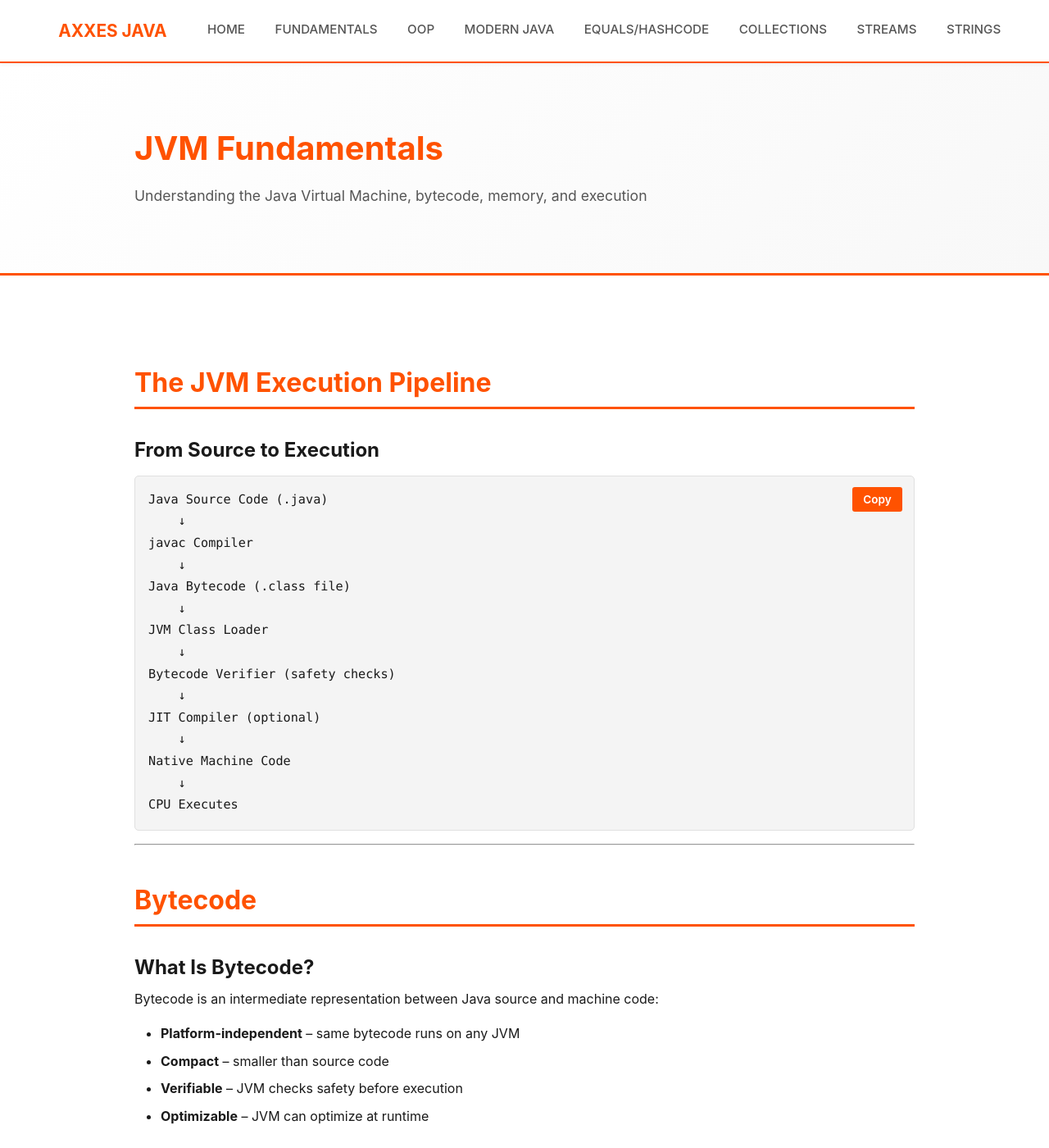
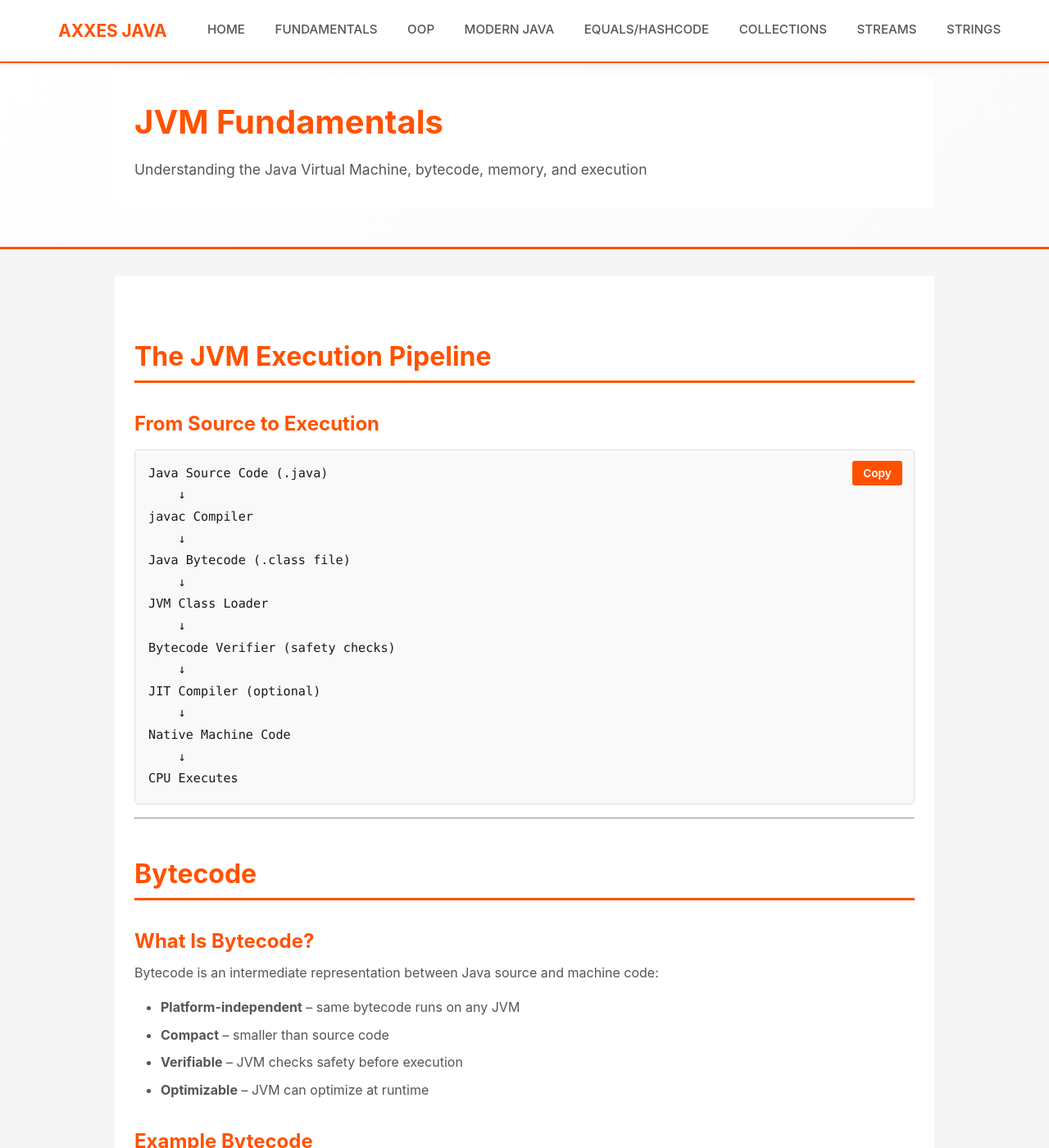
Before and after one commit to tmassart873/JAVA_TRAINING, a Jekyll site: the page built from docs/10-jvm-fundamentals.md, in a window 1280 px wide and 1400 px high. Shown: the whole window at 82% size. Built offline with Jekyll 4.4.1, drawn with Linux system fonts in a browser that asks for light colours.

Commit message:
Revise CSS for Axxes website color scheme
Updated color scheme and styles to match Axxes branding.

```diff
--- a/assets/css/style.css
+++ b/assets/css/style.css
@@ -1,14 +1,15 @@
-/* Axxes Java Refresher - Light Theme with Orange Accents */
-/* Inspired by Axxes official website design */
+/* Axxes Java Refresher - Axxes Website Color Scheme */
+/* Inspired by https://www.axxes.com/ */
 
 :root {
   --color-primary: #FF5200;
-  --color-bg: #FFFFFF;
+  --color-bg: #F5F5F5;
   --color-text: #1A1A1A;
   --color-light-text: #555555;
   --color-border: #E0E0E0;
-  --color-panel-bg: #F8F8F8;
-  --color-code-bg: #F4F4F4;
+  --color-panel-bg: #FFFFFF;
+  --color-code-bg: #F9F9F9;
+  --color-accent-teal: #7CB9C4;
 
   --font-sans: -apple-system, BlinkMacSystemFont, "Segoe UI", Roboto, "Helvetica Neue", Arial, sans-serif;
   --font-mono: "SFMono-Regular", Consolas, "Liberation Mono", Menlo, monospace;
@@ -54,7 +55,7 @@ h2 {
 
 h3 {
   font-size: 1.5rem;
-  color: var(--color-text);
+  color: var(--color-primary);
 }
 
 h4 {
@@ -64,6 +65,7 @@ h4 {
 
 p {
   margin-bottom: 1em;
+  color: var(--color-light-text);
 }
 
 a {
@@ -109,13 +111,13 @@ pre code {
 
 /* Navigation */
 nav {
-  background: var(--color-bg);
+  background: var(--color-panel-bg);
   border-bottom: 2px solid var(--color-primary);
   position: sticky;
   top: 0;
   z-index: 100;
   padding: 0;
-  box-shadow: 0 2px 4px rgba(0, 0, 0, 0.05);
+  box-shadow: 0 2px 8px rgba(0, 0, 0, 0.08);
 }
 
 .nav-container {
@@ -195,7 +197,7 @@ nav {
     left: 0;
     right: 0;
     flex-direction: column;
-    background: var(--color-bg);
+    background: var(--color-panel-bg);
     border-bottom: 2px solid var(--color-primary);
     max-height: 0;
     overflow: hidden;
@@ -233,14 +235,17 @@ main {
   max-width: 1000px;
   margin: 0 auto;
   padding: 2rem 1.5rem;
+  background: var(--color-panel-bg);
 }
 
 /* Content sections */
 .page-header {
-  background: linear-gradient(135deg, #FFFFFF 0%, #F8F8F8 100%);
+  background: linear-gradient(135deg, var(--color-panel-bg) 0%, #FAFAFA 100%);
   border-bottom: 3px solid var(--color-primary);
   padding: 3rem 1.5rem;
   margin-bottom: 2rem;
+  margin: -2rem -1.5rem 2rem -1.5rem;
+  padding: 3rem 1.5rem;
 }
 
 .page-header h1 {
@@ -257,7 +262,7 @@ main {
 
 /* Callout boxes */
 .callout {
-  background: var(--color-panel-bg);
+  background: #FAFAFA;
   border-left: 4px solid var(--color-primary);
   padding: 1.5em;
   margin: 1.5em 0;
@@ -271,27 +276,27 @@ main {
 
 .callout.warning {
   border-left-color: #FF6B35;
-  background: rgba(255, 107, 53, 0.08);
+  background: rgba(255, 107, 53, 0.05);
 }
 
 .callout.tip {
-  border-left-color: #00ADCD;
-  background: rgba(0, 173, 205, 0.08);
+  border-left-color: var(--color-accent-teal);
+  background: rgba(124, 185, 196, 0.05);
 }
 
 .callout.interview {
   border-left-color: var(--color-primary);
-  background: rgba(255, 82, 0, 0.08);
+  background: rgba(255, 82, 0, 0.05);
 }
 
 .callout.real-world {
-  border-left-color: #00ADCD;
-  background: rgba(0, 173, 205, 0.08);
+  border-left-color: var(--color-accent-teal);
+  background: rgba(124, 185, 196, 0.05);
 }
 
 .callout.modern {
   border-left-color: var(--color-primary);
-  background: rgba(255, 82, 0, 0.08);
+  background: rgba(255, 82, 0, 0.05);
 }
 
 .callout-title {
@@ -328,7 +333,7 @@ main {
   top: 1em;
   right: 1em;
   background: var(--color-primary);
-  color: var(--color-bg);
+  color: white;
   border: none;
   padding: 0.5em 1em;
   border-radius: 3px;
@@ -341,7 +346,6 @@ main {
 
 .code-copy-btn:hover {
   background: #FF7733;
-  color: var(--color-bg);
 }
 
 /* Syntax highlighting colors */
@@ -360,7 +364,7 @@ table {
 }
 
 th {
-  background: var(--color-panel-bg);
+  background: #F5F5F5;
   color: var(--color-primary);
   padding: 0.8em;
   text-align: left;
@@ -371,10 +375,11 @@ th {
 td {
   padding: 0.8em;
   border-bottom: 1px solid var(--color-border);
+  color: var(--color-light-text);
 }
 
 tr:hover {
-  background: rgba(255, 82, 0, 0.03);
+  background: #FAFAFA;
 }
 
 /* Lists */
@@ -385,6 +390,7 @@ ul, ol {
 
 li {
   margin: 0.5em 0;
+  color: var(--color-light-text);
 }
 
 /* Buttons */
@@ -392,7 +398,7 @@ li {
   display: inline-block;
   padding: 0.8em 1.5em;
   background: var(--color-primary);
-  color: var(--color-bg);
+  color: white;
   border: none;
   border-radius: 4px;
   text-decoration: none;
@@ -404,12 +410,12 @@ li {
 
 .btn:hover {
   background: #FF7733;
-  color: var(--color-bg);
+  color: white;
   text-decoration: none;
 }
 
 .btn-secondary {
-  background: var(--color-panel-bg);
+  background: #F5F5F5;
   color: var(--color-text);
   border: 1px solid var(--color-border);
 }
@@ -440,7 +446,7 @@ li {
 
 /* Table of contents */
 .toc {
-  background: var(--color-panel-bg);
+  background: #FAFAFA;
   border-left: 4px solid var(--color-primary);
   padding: 1.5em;
   margin: 1.5em 0;
@@ -472,7 +478,7 @@ li {
 
 /* Exercise section */
 .exercise {
-  background: var(--color-panel-bg);
+  background: #FAFAFA;
   border: 2px solid var(--color-primary);
   border-radius: 5px;
   padding: 1.5em;
@@ -492,7 +498,7 @@ li {
   display: inline-block;
   padding: 0.2em 0.6em;
   background: var(--color-primary);
-  color: var(--color-bg);
+  color: white;
   border-radius: 3px;
   font-size: 0.85rem;
   font-weight: 600;
@@ -501,27 +507,23 @@ li {
 
 .exercise-difficulty.basic {
   background: #22BB33;
-  color: var(--color-bg);
 }
 
 .exercise-difficulty.intermediate {
   background: #FF9800;
-  color: var(--color-bg);
 }
 
 .exercise-difficulty.advanced {
   background: #FF6B35;
-  color: var(--color-bg);
 }
 
 /* Footer */
 footer {
-  background: var(--color-panel-bg);
-  border-top: 2px solid var(--color-primary);
+  background: #FAFAFA;
+  border-top: 2px solid var(--color-border);
   padding: 2rem 1.5rem;
   margin-top: 3rem;
   color: var(--color-light-text);
-  border-top: 2px solid var(--color-border);
 }
 
 .footer-content {
@@ -575,6 +577,7 @@ footer {
 
   .page-header {
     padding: 2rem 1rem;
+    margin: -1.5rem -1rem 2rem -1rem;
   }
 
   table {
```
